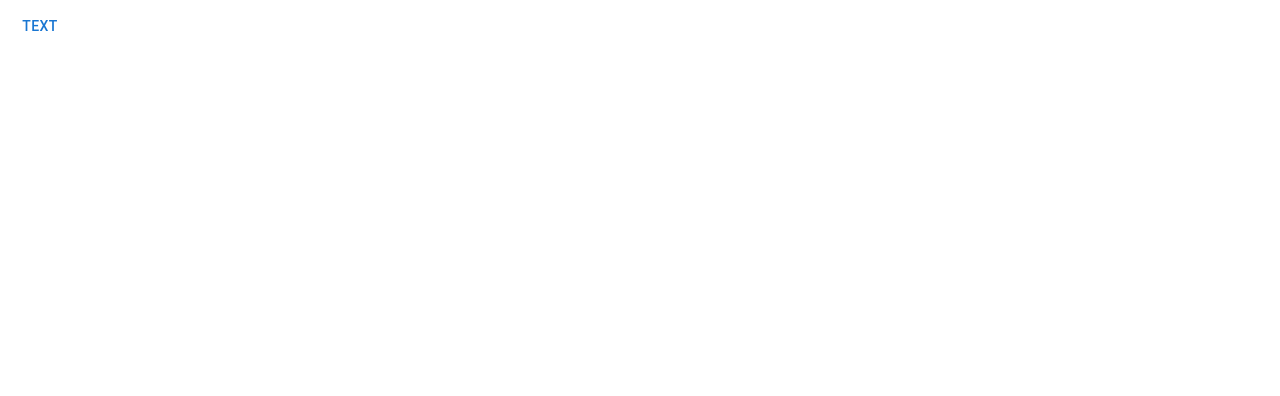
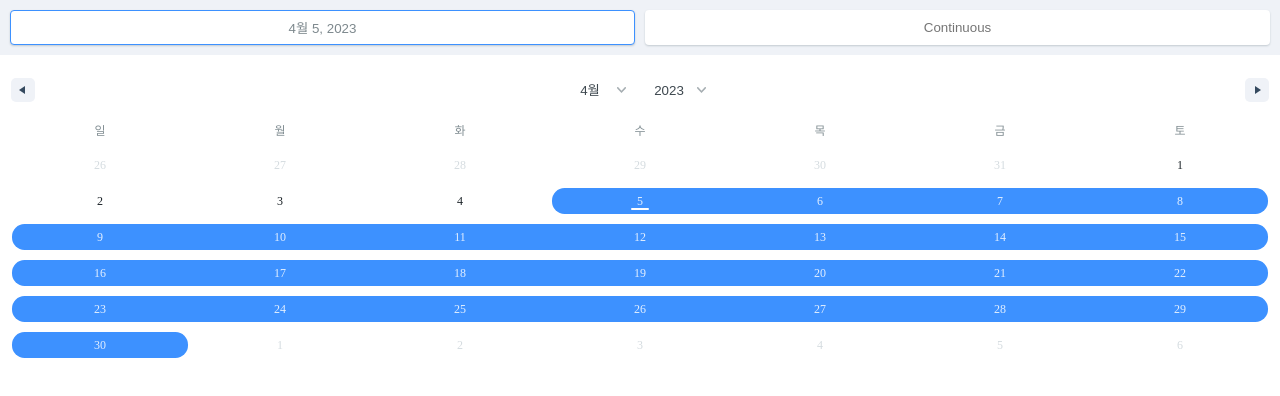
Before and after one commit to yg1110/spare-time, a React (Create React App) app in the folder client/: page / in a window 1280 px wide. Shown: the top 396 px of the page. Built offline with nearby package versions, Linux system fonts and the light colour scheme.

Commit message:
calendar init

```diff
--- a/client/package.json
+++ b/client/package.json
@@ -10,10 +10,12 @@
     "@mui/styled-engine-sc": "^5.11.11",
     "@types/node": "^16.18.23",
     "@types/react": "^18.0.33",
+    "@types/react-date-range": "^1.4.4",
     "@types/react-dom": "^18.0.11",
     "@types/styled-components": "^5.1.26",
     "@typescript-eslint/eslint-plugin": "^5.56.0",
     "@typescript-eslint/parser": "^5.56.0",
+    "date-fns": "^2.29.3",
     "eslint": "^8.36.0",
     "eslint-config-prettier": "^8.8.0",
     "eslint-plugin-prettier": "^4.2.1",
@@ -21,6 +23,7 @@
     "eslint-plugin-react-hooks": "^4.6.0",
     "prettier": "^2.8.7",
     "react": "^18.2.0",
+    "react-date-range": "^1.4.0",
     "react-dom": "^18.2.0",
     "react-scripts": "5.0.1",
     "styled-components": "^5.3.9",
--- a/client/src/App.tsx
+++ b/client/src/App.tsx
@@ -1,8 +1,9 @@
 import React from 'react'
-import { Button } from '@mui/material'
+import './assets/styles/globals.css'
+import Index from './component/Calendar'
 
 function App() {
-  return <Button variant="text">Text</Button>
+  return <Index />
 }
 
 export default App
--- /dev/null
+++ b/client/src/assets/styles/globals.css
@@ -0,0 +1,5 @@
+* {
+    padding: 0;
+    margin: 0;
+    box-sizing: border-box;
+}
--- /dev/null
+++ b/client/src/component/Calendar/calendar.css
@@ -0,0 +1,12 @@
+.rdrDefinedRangesWrapper {
+    display: none;
+}
+
+.rdrCalendarWrapper {
+    width: 100%;
+}
+
+.rdrMonth {
+    height: 100%;
+    width: 100%;
+}
--- /dev/null
+++ b/client/src/component/Calendar/index.tsx
@@ -0,0 +1,38 @@
+import React, { useState } from 'react'
+import { DateRangePicker } from 'react-date-range'
+import styled from 'styled-components'
+import ko from 'date-fns/locale/ko'
+import './calendar.css'
+
+const Container = styled.div`
+  display: flex;
+  height: 100vh;
+  width: 100vw;
+
+  & > div {
+    width: 100%;
+  }
+`
+
+function Index() {
+  const [range, setRange] = useState<any>([
+    {
+      startDate: new Date(),
+      endDate: null,
+      key: 'selection',
+    },
+  ])
+  return (
+    <Container>
+      <DateRangePicker
+        locale={ko}
+        editableDateInputs={true}
+        onChange={(item) => setRange([item.selection])}
+        moveRangeOnFirstSelection={false}
+        ranges={range}
+      />
+    </Container>
+  )
+}
+
+export default Index
--- a/client/src/index.tsx
+++ b/client/src/index.tsx
@@ -1,5 +1,7 @@
 import React from 'react'
 import ReactDOM from 'react-dom/client'
+import 'react-date-range/dist/styles.css'
+import 'react-date-range/dist/theme/default.css'
 import App from './App'
 
 const root = ReactDOM.createRoot(document.getElementById('root') as HTMLElement)
--- /dev/null
+++ b/client/src/type/Calendar.ts
@@ -0,0 +1,10 @@
+export interface DATE_TYPE {
+  startDate: Date | undefined
+  endDate: Date | undefined
+  key: string
+}
+
+export interface OPTION {
+  selection: any
+  compare: DATE_TYPE
+}
--- /dev/null
+++ b/client/src/type/index.ts
@@ -0,0 +1,3 @@
+import { DATE_TYPE } from './Calendar'
+
+export default DATE_TYPE
```
Also changed, not shown: 1 other file (tests, documents, lock files or other folders).
